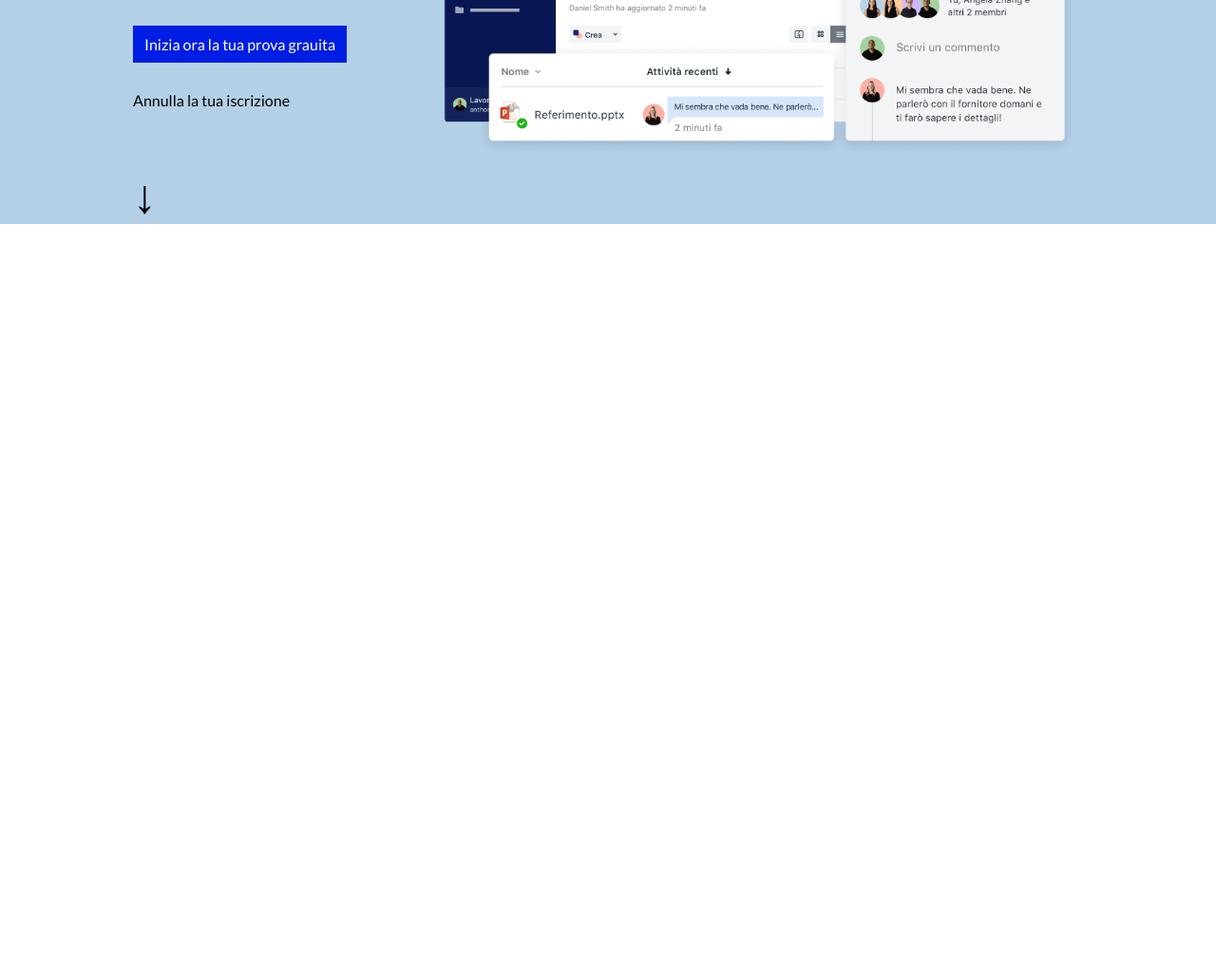
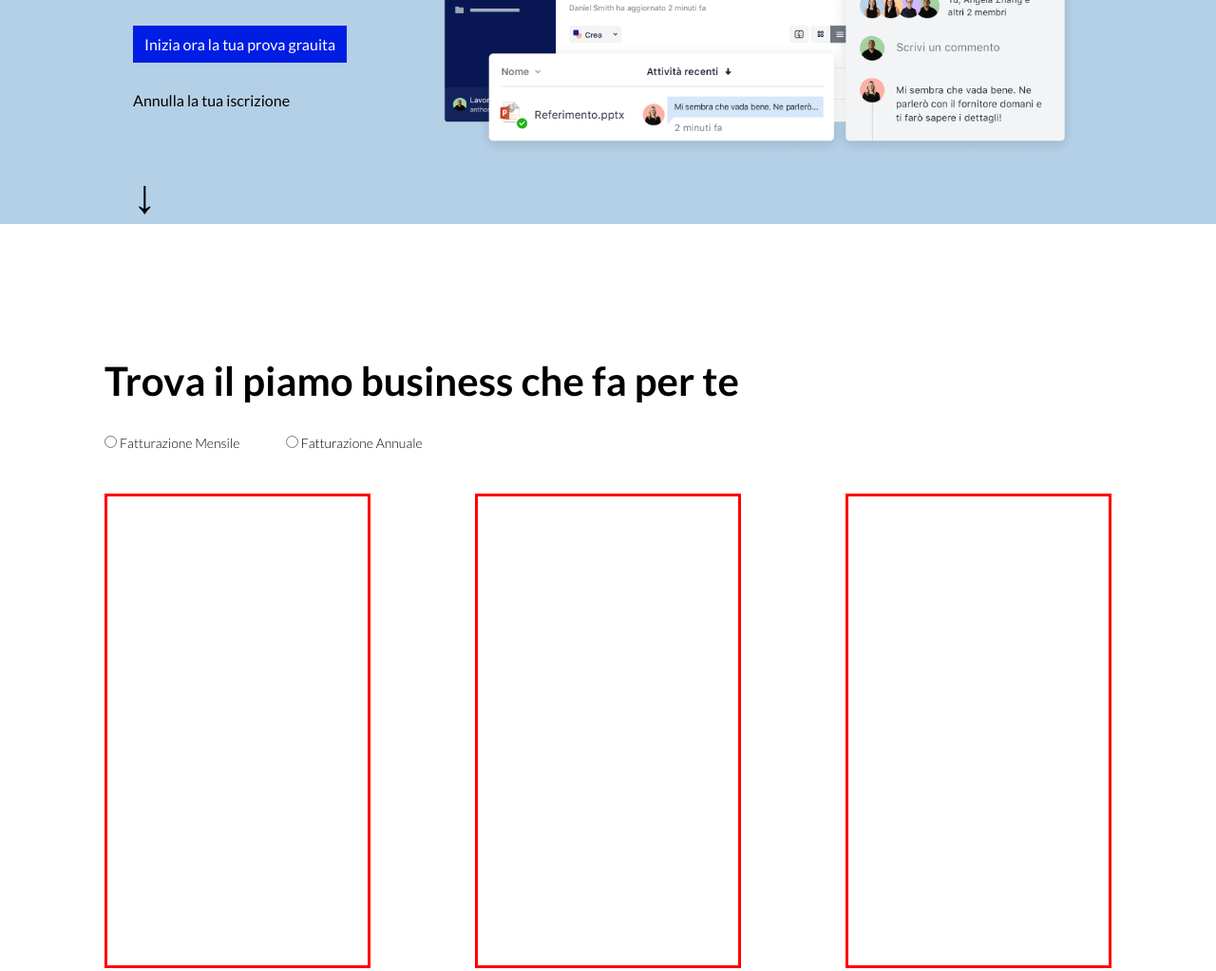
Before and after one commit to 0xelia/htmlcss-dropbox, a plain HTML site: page index.html in a window 1280 px wide. Shown: the part 513-1536 px from the top of the page at 95% size. Before the commit the page ends 800 px from the top, so only its background shows below. Drawn offline with Linux system fonts and the light colour scheme.

Commit message:
plan cards setup

```diff
--- a/css/app.css
+++ b/css/app.css
@@ -120,3 +120,36 @@ body {
 }
 
 /* CARDS SECTION */
+
+.main-section {
+    padding-top: 110px;
+}
+
+
+.title-section {
+    font-size: 42px;
+    line-height: 110px;
+    font-weight: 700;
+}
+
+.checkbox-text {
+    padding-right: 45px;
+    font-size: 14px;
+    font-weight: 300;
+}
+
+.plans-cards {
+    flex-wrap: wrap;
+    gap: 110px;
+    margin-top: 45px;
+}
+
+.plans-cards .col {
+    height: 500px;
+    border: solid red 3px;
+    flex-basis: calc((100% - 220px) / 3);
+}
+
+.plans-cards :last-child {
+    flex-grow: 1;
+}
--- a/index.html
+++ b/index.html
@@ -56,10 +56,13 @@
         </section>
         <section class="main-section">
             <div class="container">
-                <h2 class="title-section"></h2>
+                <h2 class="title-section">Trova il piamo business che fa per te</h2>
                 <div class="plans">
                     <div class="checkbox">
-                    <div class="plans-cards">
+                        <input type="radio" name="prova" id=""> <span class="checkbox-text">Fatturazione Mensile</span>
+                        <input type="radio" name="prova 2" id="3"> <span class="checkbox-text">Fatturazione Annuale</span>
+                    </div>
+                    <div class="plans-cards flex">
                         <div class="col"></div>
                         <div class="col"></div>
                         <div class="col"></div>
```
